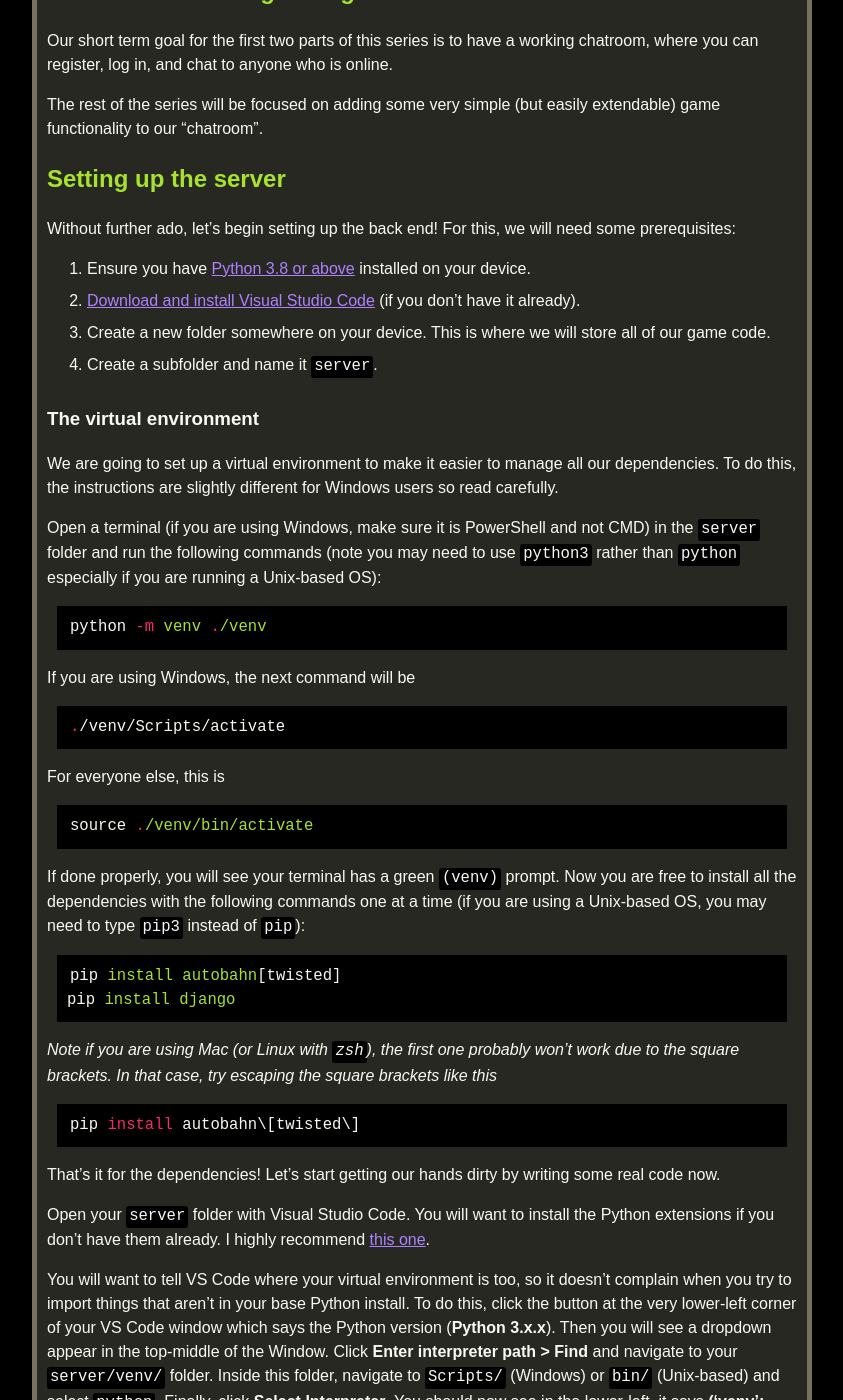
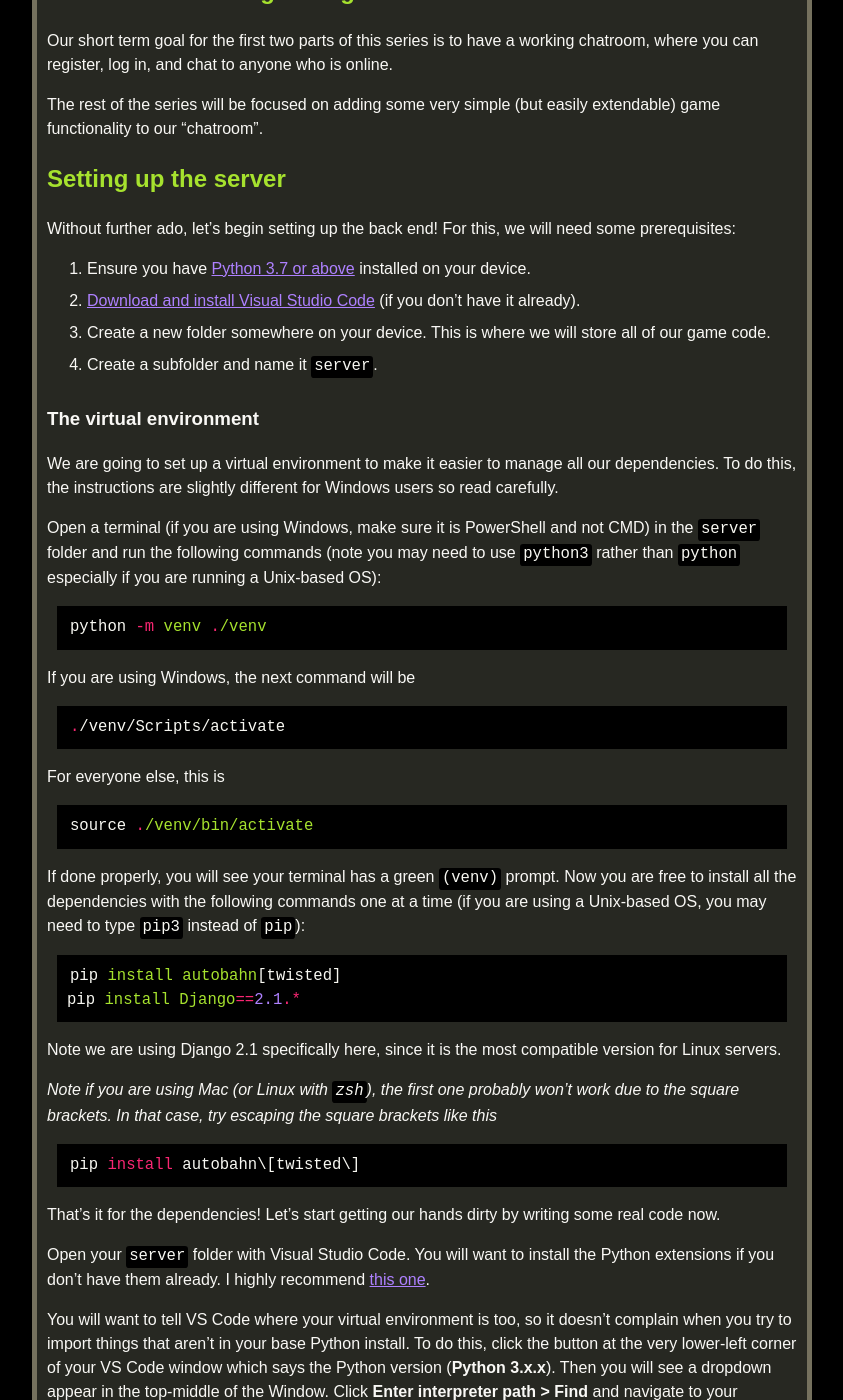
Before and after one commit to tristanbatchler/tbat.me, a Jekyll site: the page built from _posts/2022-11-20-godot-python-mmo-part-1.md, in a window 1280 px wide and 1400 px high, scrolled down 2195 px. Shown: the whole window, without its empty margins (218-1061 px from the left). Built offline with Jekyll 4.4.1, drawn with Linux system fonts in a browser that asks for light colours; some web fonts are replaced; a script that is not in the unit is left out.

Commit message:
Update requirements again

````diff
--- a/_posts/2022-11-20-godot-python-mmo-part-1.md
+++ b/_posts/2022-11-20-godot-python-mmo-part-1.md
@@ -39,7 +39,7 @@ The rest of the series will be focused on adding some very simple (but easily ex
 
 ## Setting up the server
 Without further ado, let's begin setting up the back end! For this, we will need some prerequisites:
-1. Ensure you have [Python 3.8 or above](https://www.python.org/downloads/) installed on your device.
+1. Ensure you have [Python 3.7 or above](https://www.python.org/downloads/) installed on your device.
 1. [Download and install Visual Studio Code](https://code.visualstudio.com/download) (if you don't have it already).
 1. Create a new folder somewhere on your device. This is where we will store all of our game code.
 1. Create a subfolder and name it `server`.
@@ -64,8 +64,10 @@ source ./venv/bin/activate
 If done properly, you will see your terminal has a green `(venv)` prompt. Now you are free to install all the dependencies with the following commands one at a time (if you are using a Unix-based OS, you may need to type `pip3` instead of `pip`):
 ```powershell
 pip install autobahn[twisted]
-pip install django
+pip install Django==2.1.*
 ```
+
+Note we are using Django 2.1 specifically here, since it is the most compatible version for Linux servers.
 
 *Note if you are using Mac (or Linux with `zsh`), the first one probably won't work due to the square brackets. In that case, try escaping the square brackets like this*
 ```zsh
````
